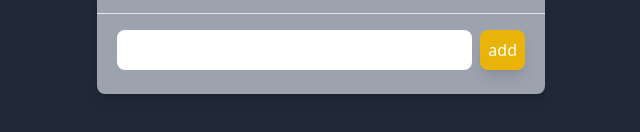
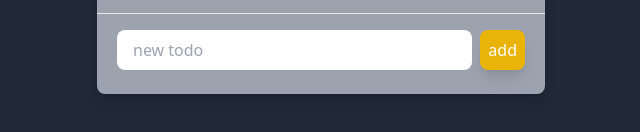
Before and after one commit to abdiqaadir2/Todo-, a plain HTML site: page index.html in a window 1280 px wide. Shown: the part 336-468 px from the top of the page, 319-959 px from the left. Drawn offline with nearby package versions, Linux system fonts and the light colour scheme.

Commit message:
add placeholder

```diff
--- a/index.html
+++ b/index.html
@@ -31,7 +31,7 @@
 
 <div class="px-5 flex gap-x-2">
 
-  <input type="text" class=" flex-1 p-2 px-4 text-gray-700 rounded-lg" >
+  <input type="text" class=" flex-1 p-2 px-4 text-gray-700 rounded-lg "  placeholder="new todo">
   <button class="bg-yellow-500 p-2 rounded-lg shadow-lg">add</button>
 </div>
 </div>
```
